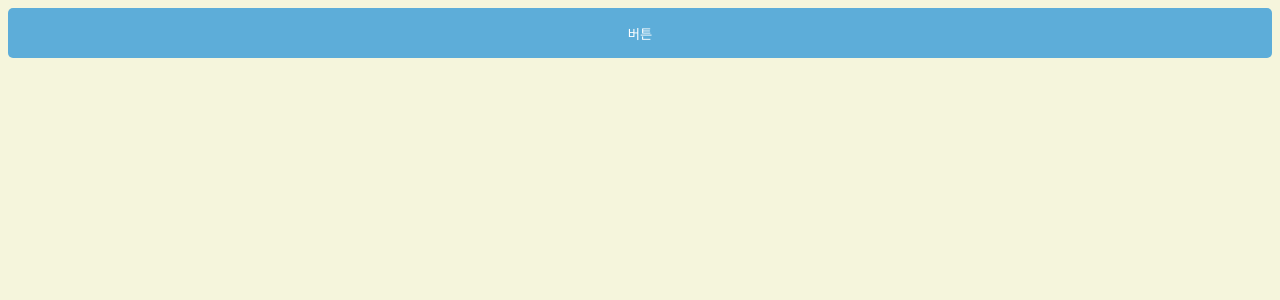
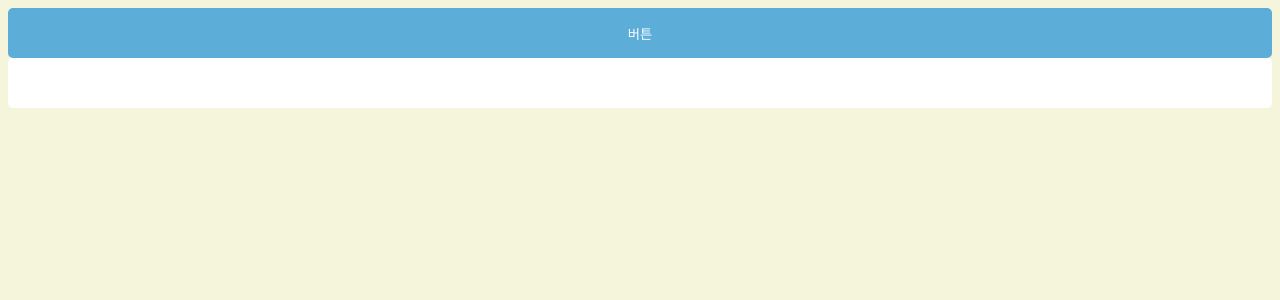
Before and after one commit to Runner-s-High-club/RE, a Next.js app in the folder app/: page / in a window 1280 px wide. Shown: the top 300 px of the page. Built offline with nearby package versions, Linux system fonts and the light colour scheme.

Commit message:
[ADD] input 컴포넌트 추가 작업

```diff
--- a/app/src/app/page.tsx
+++ b/app/src/app/page.tsx
@@ -1,12 +1,14 @@
 'use client';
 import Image from 'next/image';
-import Button from '@/components/button/Button';
+import Button from '@/components/common/button/Button';
+import Input from '@/components/common/input/Input';
 // import Button from '@/components/button/Button';
 
 export default function Home() {
   return (
     <main>
       <Button>버튼</Button>
+      <Input />
     </main>
   );
 }
--- a/app/src/components/button/Button.tsx
+++ b/app/src/components/common/button/Button.tsx
@@ -1,6 +1,6 @@
 import React, { useMemo } from 'react';
-import * as ButtonStyles from '@/components/button/styles/button.style';
-import { ButtonProps } from '@/components/button/interface/button.interface';
+import * as ButtonStyles from '@/components/common/button/styles/button.style';
+import { ButtonProps } from '@/components/common/button/interface/button.interface';
 
 /**
  * 기본 버튼 컴포넌트
--- a/app/src/components/button/styles/button.style.ts
+++ b/app/src/components/common/button/styles/button.style.ts
@@ -3,7 +3,7 @@ import {
   ButtonProps,
   Variant,
   buttonSize,
-} from '@/components/button/interface/button.interface';
+} from '@/components/common/button/interface/button.interface';
 
 const primaryStyle = css`
   border: none;
--- /dev/null
+++ b/app/src/components/common/input/Input.tsx
@@ -0,0 +1,21 @@
+import React, { forwardRef } from 'react';
+import { InputInterface } from '@/components/common/input/interface/input.interface';
+import * as InputStyles from '@/components/common/input/styles/input.style';
+
+/** 기본 input 컴포넌트 */
+const Input = forwardRef<any, InputInterface>(
+  ({ placeholder, ...rest }, ref) => {
+    return (
+      <InputStyles.Input
+        ref={ref}
+        type={'text'}
+        placeholder={placeholder}
+        {...rest}
+      />
+    );
+  }
+);
+
+Input.displayName = 'Input';
+
+export default Input;
--- /dev/null
+++ b/app/src/components/common/input/interface/input.interface.ts
@@ -0,0 +1,3 @@
+import { InputHTMLAttributes } from 'react';
+
+export interface InputInterface extends InputHTMLAttributes<HTMLInputElement> {}
--- /dev/null
+++ b/app/src/components/common/input/styles/input.style.ts
@@ -0,0 +1,19 @@
+import styled from 'styled-components';
+import { InputInterface } from '@/components/common/input/interface/input.interface';
+
+export const Input = styled.input<InputInterface>`
+  background: ${({ theme }) => theme.colors?.default};
+  border-color: ${({ theme }) => theme.colors?.primary};
+  width: calc(100% - 20px);
+  height: 50px;
+  padding: 0 10px;
+  border-radius: 5px;
+  border: none;
+  &::placeholder {
+    font-size: 13px;
+    color: ${({ theme }) => theme.colors?.default};
+  }
+  &:focus {
+    outline: none;
+  }
+`;
```
Also changed, not shown: app/src/components/common/button/interface/button.interface.ts (renamed from app/src/components/button/interface/button.interface.ts).
